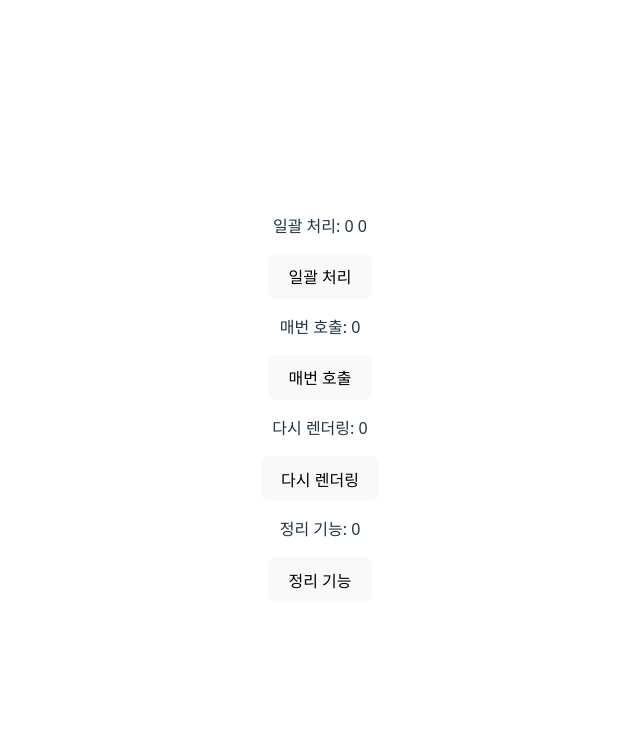
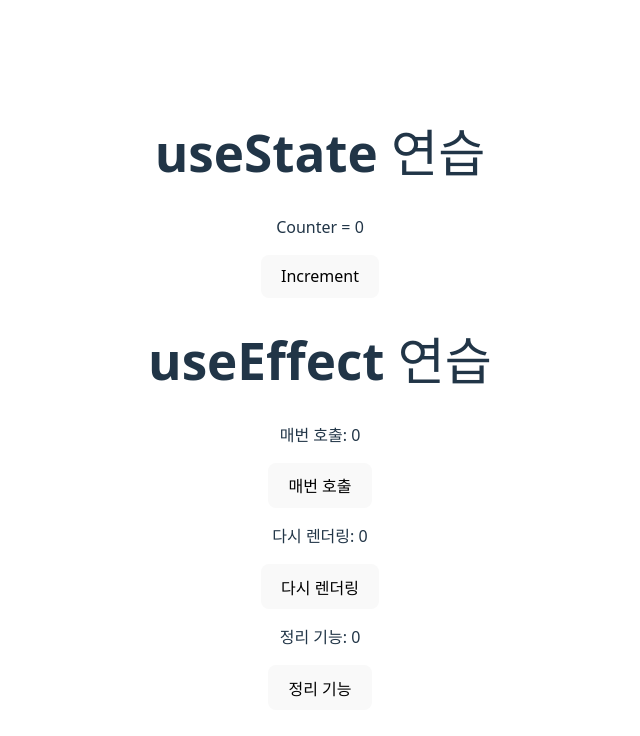
Before and after one commit to doomout/SpringBoot3_React, a React (Vite) app in the folder React/myapp/: page / in a window 1280 px wide. Shown: the top 736 px of the page, without its empty margins (320-960 px from the left). Built offline with nearby package versions, Linux system fonts and the light colour scheme.

Commit message:
코드 정리

```diff
--- a/React/myapp/src/App.jsx
+++ b/React/myapp/src/App.jsx
@@ -1,49 +1,18 @@
-import { useEffect, useState } from 'react';
+
 import './App.css'
-import Counter from "./Counter"; // Counter 컴포넌트 가져오기
+import Counter from "./Counter";
+import UseEffect_EX from "./UseEffect_EX";
 
 function App() {
-  const [count, setCount] = useState(0);
-  const [count2, setCount2] = useState(0);
-  const [count3, setCount3] = useState(0);
-  const [count4, setCount4] = useState(0);
-  const [count5, setCount5] = useState(0);
-
-  const increment = () =>{
-    setCount(count + 1);  // 아직 렌더링 안됨
-    setCount2(count2 + 1);
-    // 모든 상태가 업데이트 되고 나서 컴포넌드 재랜더링
-  }
-
-  // 렌더링이 끝나면 매번 호출 됨
-  useEffect(() => {
-    console.log('Hello from useEffect');
-  });
-
-  // count 값이 변경되면 실행되고 컴포너트가 다시 렌더링 됨
-  useEffect(() => {
-    console.log("Counter value is now " + count4);
-  }, [count4]);
-
-  // 정리 기능
-  useEffect(() => {
-    console.log("Hello from useEffect");
-    return (() => {
-      console.log("Clean up function");
-    });
-  }, [count5]);
-
   return (
-    <>
-    <p>일괄 처리: {count} {count2}</p>
-    <p><button onClick={increment}>일괄 처리</button></p>
-    <p>매번 호출: {count3} </p>
-    <button onClick={() => setCount3(count3 + 1)}>매번 호출</button>
-    <p>다시 렌더링: {count4} </p>
-    <button onClick={() => setCount4(count4 + 1)}>다시 렌더링 </button>
-    <p>정리 기능: {count5} </p>
-    <button onClick={() => setCount5(count + 1)}>정리 기능 </button>
-    </>
+  <>
+    <div>
+      <h1>useState 연습</h1>
+      <Counter />
+      <h1>useEffect 연습</h1>
+      <UseEffect_EX />
+    </div>
+  </>
   );
 }
 
--- /dev/null
+++ b/React/myapp/src/UseEffect_EX.jsx
@@ -0,0 +1,38 @@
+import { useEffect, useState } from 'react';
+
+function UseEffect_EX() {
+    const [count3, setCount3] = useState(0);
+    const [count4, setCount4] = useState(0);
+    const [count5, setCount5] = useState(0);
+
+
+    // 렌더링이 끝나면 매번 호출
+    useEffect(() => {
+        console.log('Hello from useEffect');
+    });
+
+    // count 값이 변경되면 실행되고 컴포너트가 다시 렌더링 됨
+    useEffect(() => {
+        console.log("Counter value is now " + count4);
+    }, [count4]);
+
+    // 정리 기능
+    useEffect(() => {
+        console.log("Hello from useEffect");
+        return (() => {
+        console.log("Clean up function");
+        });
+    }, [count5]);
+
+    return (
+    <>
+        <p>매번 호출: {count3} </p>
+        <button onClick={() => setCount3(count3 + 1)}>매번 호출</button>
+        <p>다시 렌더링: {count4} </p>
+        <button onClick={() => setCount4(count4 + 1)}>다시 렌더링 </button>
+        <p>정리 기능: {count5} </p>
+        <button onClick={() => setCount5(count5 + 1)}>정리 기능 </button>
+    </>
+    );
+}
+export default UseEffect_EX;
```
